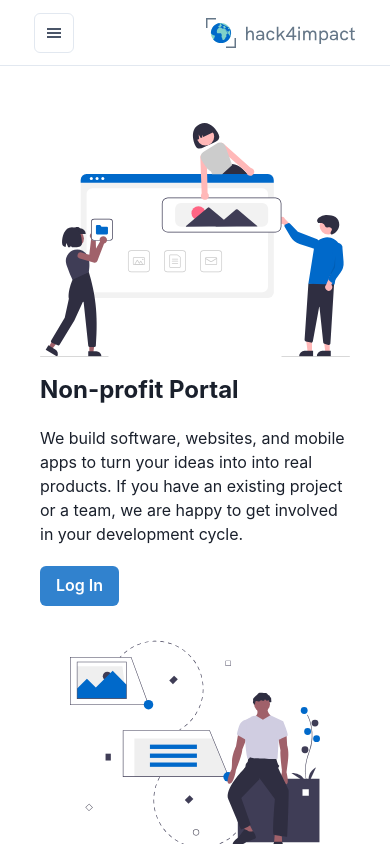
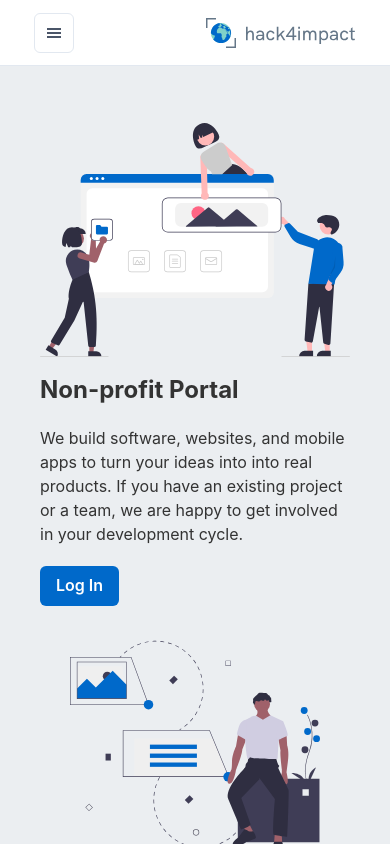
Before and after one commit to GTBitsOfGood/national-npp, a Next.js app: page / in a window 390 px wide. Built offline with nearby package versions, Linux system fonts and the light colour scheme.

Commit message:
Add global theme and standardize layout responsiveness

```diff
--- a/src/components/shared/Layout.tsx
+++ b/src/components/shared/Layout.tsx
@@ -1,4 +1,4 @@
-import { Flex, Box } from "@chakra-ui/react";
+import { Flex } from "@chakra-ui/react";
 import Navigation from "src/components/shared/Navigation";
 
 interface Props {
@@ -9,9 +9,9 @@ function Layout({ children }: Props) {
   return (
     <Flex direction="column" height="100%" width="100%">
       <Navigation />
-      <Box flex={1} overflow="auto">
+      <Flex flex="1" overflow="auto">
         {children}
-      </Box>
+      </Flex>
     </Flex>
   );
 }
--- a/src/global.css
+++ /dev/null
@@ -1,12 +0,0 @@
-html,
-body,
-#__next {
-  margin: 0;
-  padding: 0;
-  width: 100%;
-  height: 100%;
-}
-
-* {
-  box-sizing: border-box;
-}
--- a/src/pages/_app.tsx
+++ b/src/pages/_app.tsx
@@ -1,16 +1,8 @@
-import { ChakraProvider, extendTheme } from "@chakra-ui/react";
-import { StepsStyleConfig as Steps } from "chakra-ui-steps";
+import { ChakraProvider } from "@chakra-ui/react";
 import { Provider } from "next-auth/client";
 import type { AppProps } from "next/app";
 import Layout from "src/components/shared/Layout";
-import "src/global.css";
-
-// TODO: Move to separate file
-const theme = extendTheme({
-  components: {
-    Steps,
-  },
-});
+import theme from "src/utils/theme";
 
 function MyApp({ Component, pageProps }: AppProps) {
   return (
--- a/src/pages/chapter/profile.tsx
+++ b/src/pages/chapter/profile.tsx
@@ -42,7 +42,8 @@ function ChapterProfilePage() {
   ]);
 
   return (
-    <Flex justifyContent="center" backgroundColor="#EBEEF1" overflow="auto">
+    <Flex height="100%" width="100%">
+      <Flex margin="auto">
         <VStack marginY={50}>
           <Text
             alignSelf="flex-start"
@@ -344,6 +345,7 @@ function ChapterProfilePage() {
           </VStack>
         </VStack>
       </Flex>
+    </Flex>
   );
 }
 
--- a/src/pages/chapter/projects/index.tsx
+++ b/src/pages/chapter/projects/index.tsx
@@ -42,12 +42,13 @@ function ChapterProjects() {
   return (
     <Flex
       height="100%"
+      width="100%"
       justifyContent="flex-start"
       alignItems="stretch"
-      backgroundColor="#EBEEF1"
       overflow="auto"
     >
       <Flex
+        minH="600px"
         margin={50}
         padding={50}
         border="1px solid #657788"
--- a/src/pages/index.tsx
+++ b/src/pages/index.tsx
@@ -44,7 +44,7 @@ function LandingPage() {
             are happy to get involved in your development cycle.
           </Text>
           <NextLink href="/login">
-            <Button colorScheme="blue">Log In</Button>
+            <Button variant="primary">Log In</Button>
           </NextLink>
         </VStack>
         <Image
--- a/src/pages/nonprofit/profile.tsx
+++ b/src/pages/nonprofit/profile.tsx
@@ -29,7 +29,8 @@ function NonprofitProfilePage() {
   const [mission, setMission] = useState("");
 
   return (
-    <Flex justifyContent="center" backgroundColor="#EBEEF1" overflow="auto">
+    <Flex height="100%" width="100%">
+      <Flex margin="auto" border="solid">
         <VStack margin={50}>
           <Text
             alignSelf="flex-start"
@@ -201,6 +202,7 @@ function NonprofitProfilePage() {
           </Flex>
         </VStack>
       </Flex>
+    </Flex>
   );
 }
 
--- a/src/pages/nonprofit/project/create.tsx
+++ b/src/pages/nonprofit/project/create.tsx
@@ -44,7 +44,7 @@ function NonprofitProjectCreationPage() {
       justify="space-between"
       padding="60px"
       height="100%"
-      backgroundColor="#EBEEF1"
+      width="100%"
       overflow="auto"
     >
       <Box>
--- /dev/null
+++ b/src/utils/theme.ts
@@ -0,0 +1,45 @@
+import { extendTheme } from "@chakra-ui/react";
+import { StepsStyleConfig as Steps } from "chakra-ui-steps";
+
+const theme = extendTheme({
+  styles: {
+    global: {
+      "html, body, #__next": {
+        margin: "0",
+        padding: "0",
+        width: "100%",
+        height: "100%",
+        color: "#333333",
+        backgroundColor: "#EBEEF1",
+      },
+      "*": {
+        boxSizing: "border-box",
+      },
+    },
+  },
+  colors: {
+    surface: "#FFFFFF",
+    primary: "#0069CA",
+    secondary: "#80D2C8",
+    border: "#BCC5D1",
+    danger: "#F2594B",
+    secondaryText: "#657788",
+  },
+  components: {
+    Steps,
+    Button: {
+      variants: {
+        primary: {
+          backgroundColor: "#0069CA",
+          color: "#FFFFFF",
+        },
+        secondary: {
+          backgroundColor: "#FFFFFF",
+          color: "#0069CA",
+        },
+      },
+    },
+  },
+});
+
+export default theme;
```
Also changed, not shown: src/pages/login.tsx (+8 -5 lines), src/pages/nonprofit/project/index.tsx (+1 -7 lines), src/pages/verify.tsx (+8 -5 lines). Lines whose indentation alone changed are shown as unchanged.
